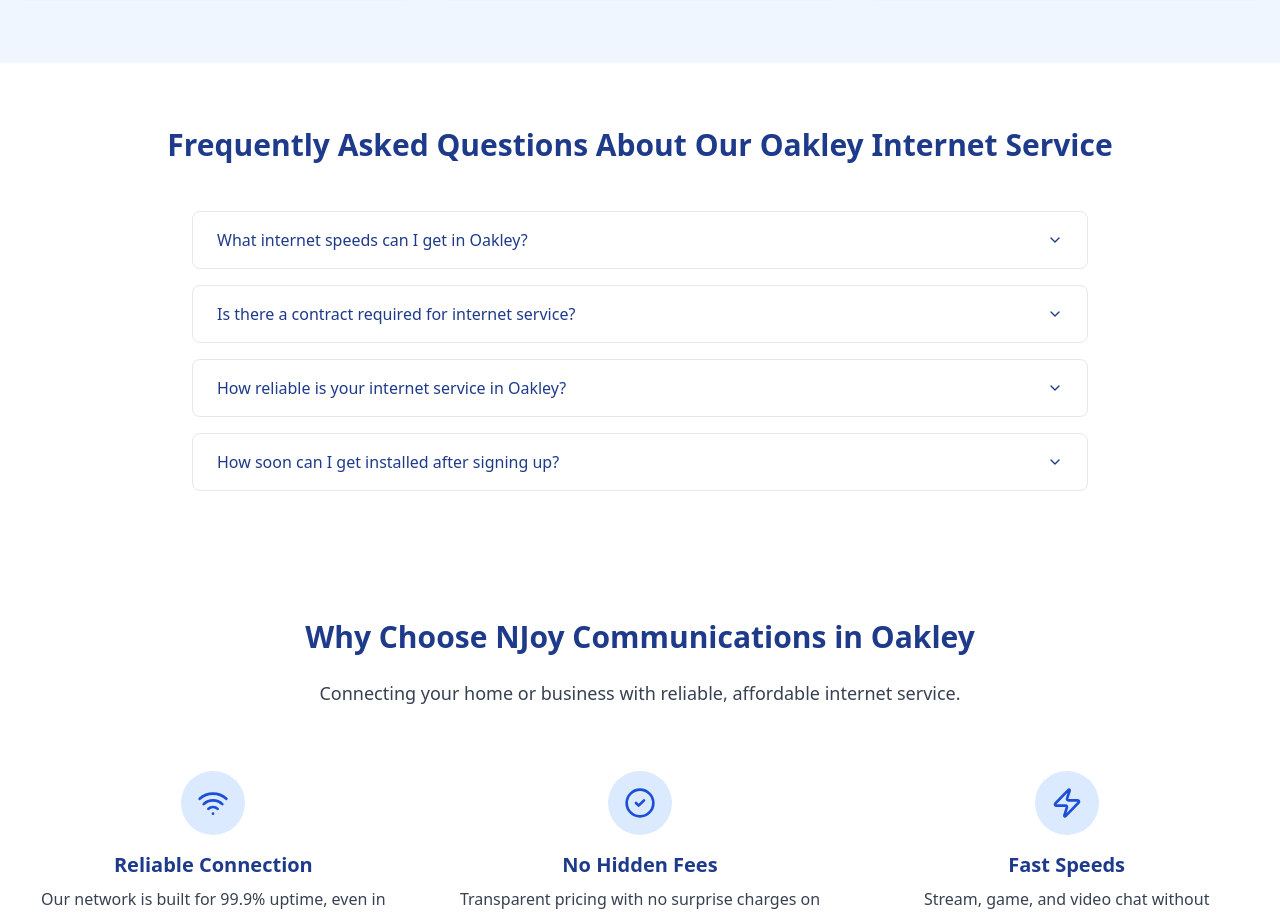
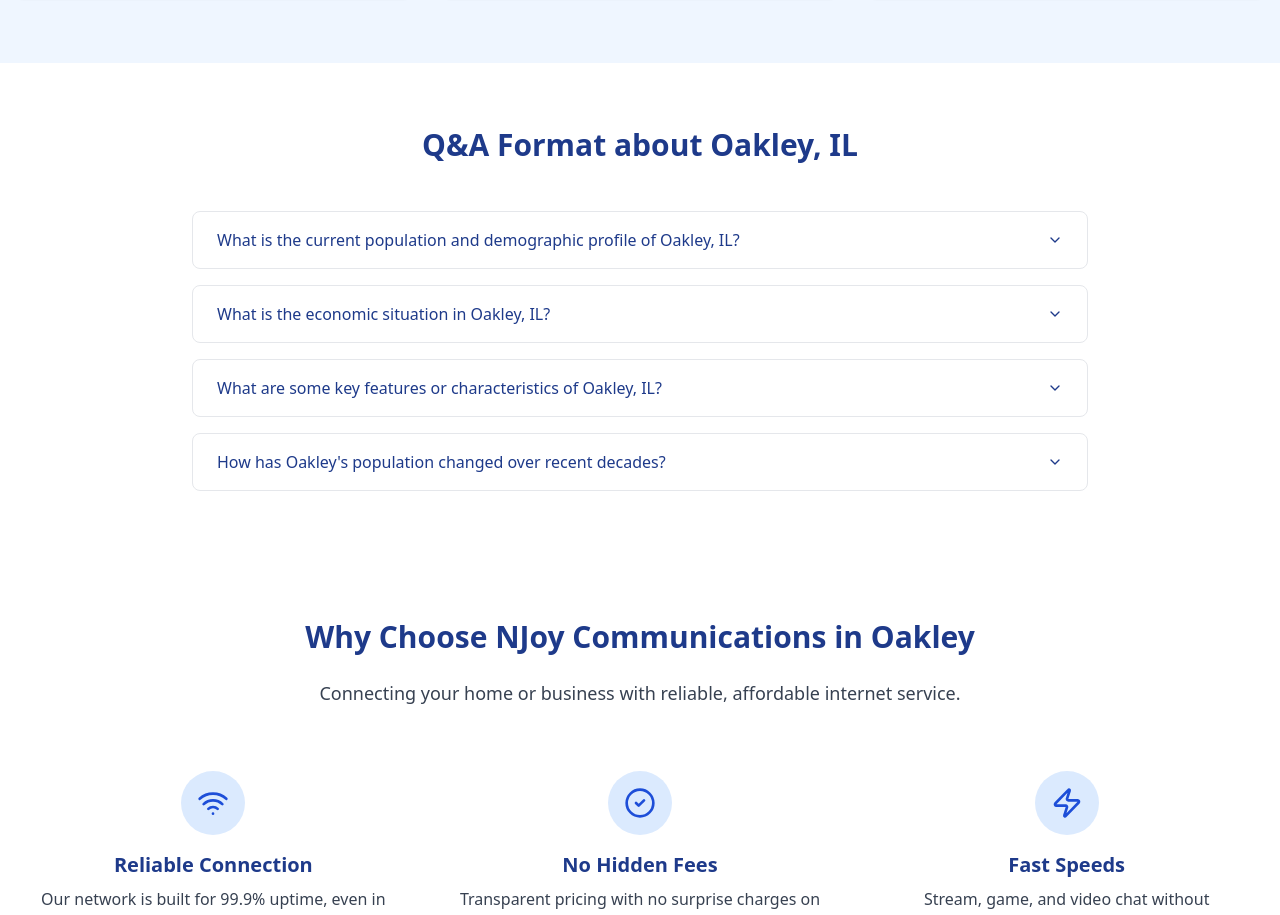
Before and after one commit to MrRich70/shareable-sites-galaxy, a React (Vite) app: page /oakley-il-internet-service-provider in a window 1280 px wide. Shown: the part 1540-2455 px from the top of the page. Built offline with nearby package versions, Linux system fonts and the light colour scheme.

Commit message:
Update Oakley Q&A section
Replaced the existing Q&A content in the Oakley, IL page with updated information about the town's population, demographics, economy, key features, and population trends.

```diff
--- a/src/components/oakley/QuestionsSection.tsx
+++ b/src/components/oakley/QuestionsSection.tsx
@@ -11,51 +11,51 @@ const QuestionsSection = () => (
   <section className="py-16 bg-white">
     <div className="container mx-auto px-4">
       <h2 className="text-3xl font-bold text-blue-900 mb-12 text-center">
-        Frequently Asked Questions About Our Oakley Internet Service
+        Q&A Format about Oakley, IL
       </h2>
 
       <div className="max-w-4xl mx-auto">
         <Accordion type="single" collapsible className="space-y-4">
           <AccordionItem value="item-1" className="border border-gray-200 rounded-lg overflow-hidden">
             <AccordionTrigger className="px-6 py-4 hover:bg-gray-50 text-left font-medium text-blue-900">
-              What internet speeds can I get in Oakley?
+              What is the current population and demographic profile of Oakley, IL?
             </AccordionTrigger>
             <AccordionContent className="px-6 py-4 bg-gray-50">
               <p className="text-gray-700">
-                We offer several internet packages in Oakley with speeds ranging from 25 Mbps to 100 Mbps. Our most popular plan provides 50 Mbps, which is perfect for streaming, gaming, and supporting multiple devices.
+                As of 2025, Oakley Township has a population of approximately 950 residents. The population has been declining at a rate of -0.71% annually since the 2020 census, which recorded 981 residents. The racial composition is predominantly White (96.3%), with small percentages of Black/African American (1.1%), and other races. The median age is 44.9 years, with males averaging 47.8 years and females 40 years.
               </p>
             </AccordionContent>
           </AccordionItem>
 
           <AccordionItem value="item-2" className="border border-gray-200 rounded-lg overflow-hidden">
             <AccordionTrigger className="px-6 py-4 hover:bg-gray-50 text-left font-medium text-blue-900">
-              Is there a contract required for internet service?
+              What is the economic situation in Oakley, IL?
             </AccordionTrigger>
             <AccordionContent className="px-6 py-4 bg-gray-50">
               <p className="text-gray-700">
-                We offer both contract and no-contract options. You can save on monthly costs with our 12-month agreement, or choose a month-to-month plan for maximum flexibility.
+                The average household income in Oakley Township is $56,982, with a poverty rate of 19.22%. This is lower than the state average, indicating some economic challenges in the area. The township is primarily rural, which likely influences its economic profile and available job opportunities.
               </p>
             </AccordionContent>
           </AccordionItem>
 
           <AccordionItem value="item-3" className="border border-gray-200 rounded-lg overflow-hidden">
             <AccordionTrigger className="px-6 py-4 hover:bg-gray-50 text-left font-medium text-blue-900">
-              How reliable is your internet service in Oakley?
+              What are some key features or characteristics of Oakley, IL?
             </AccordionTrigger>
             <AccordionContent className="px-6 py-4 bg-gray-50">
               <p className="text-gray-700">
-                Our network in Oakley maintains a 99.9% uptime guarantee. We have invested in robust infrastructure specifically designed for rural areas to ensure consistent, reliable service regardless of weather conditions.
+                Oakley is a rural township located in Macon County, Illinois. It contains the unincorporated community of Oakley and part of the village of Sangamon. The township covers an area of 29.38 square miles, of which 97.79% is land and 2.18% is water. Its rural nature is evident from the fact that the entire population was classified as rural in the 2020 census.
               </p>
             </AccordionContent>
           </AccordionItem>
 
           <AccordionItem value="item-4" className="border border-gray-200 rounded-lg overflow-hidden">
             <AccordionTrigger className="px-6 py-4 hover:bg-gray-50 text-left font-medium text-blue-900">
-              How soon can I get installed after signing up?
+              How has Oakley's population changed over recent decades?
             </AccordionTrigger>
             <AccordionContent className="px-6 py-4 bg-gray-50">
               <p className="text-gray-700">
-                Typical installation time in Oakley is 3-5 business days from order date. Our local technicians will coordinate a convenient time for your installation and ensure everything is working perfectly before they leave.
+                Oakley Township has experienced population fluctuations over the years. The population was 1,078 in 1990, increased to 1,160 in 2000, then declined to 1,081 in 2010. The 2020 census recorded 981 residents, and estimates for 2025 show a continued decline to around 950 residents. This trend indicates a gradual depopulation of the area over the past two decades.
               </p>
             </AccordionContent>
           </AccordionItem>
```
